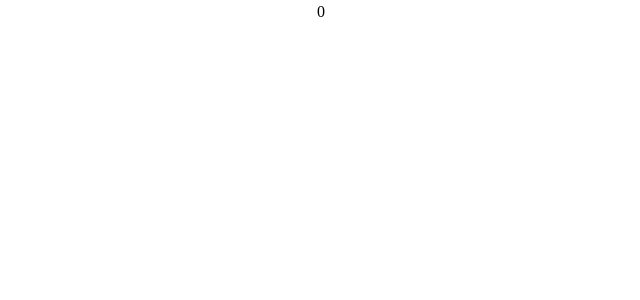
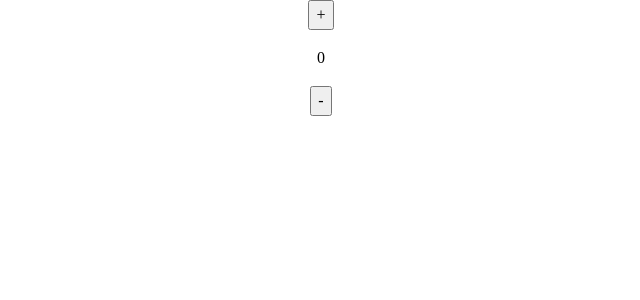
Before and after one commit to arsenevapolina/zustand, a React (Vite) app: page / in a window 1280 px wide. Shown: the top 300 px of the page, without its empty margins (319-959 px from the left). Built offline with nearby package versions, Linux system fonts and the light colour scheme.

Commit message:
feature - actions added

```diff
--- a/src/App.tsx
+++ b/src/App.tsx
@@ -2,11 +2,13 @@ import "./App.css";
 import { useCounterStore } from "./modal/counterStore";
 
 function App() {
-  const { counter } = useCounterStore();
+  const { counter, decrement, increment } = useCounterStore();
 
   return (
     <div className="wrapper">
+      <button onClick={increment}>+</button>
       <span>{counter}</span>
+      <button onClick={decrement}>-</button>
     </div>
   );
 }
--- a/src/modal/counterStore.ts
+++ b/src/modal/counterStore.ts
@@ -4,10 +4,27 @@ type CounterState = {
   counter: number;
 };
 
-const counterSlice: StateCreator<CounterState> = () => ({
+type CounterActions = {
+  increment: () => void;
+  decrement: () => void;
+};
+
+const counterSlice: StateCreator<CounterState & CounterActions> = (
+  set,
+  get
+) => ({
   counter: 0,
-  // начальное состояние стор
-  // выписали описание state в отдельный slice
+  decrement: () => {
+    const { counter } = get();
+    set({ counter: counter - 1 });
+  },
+  increment: () => {
+    const { counter } = get();
+    set({ counter: counter + 1 });
+  },
+  // actions - функции, к-е могут изменять значения, хранящиеся в Store
 });
 
-export const useCounterStore = create<CounterState>(counterSlice);
+export const useCounterStore = create<CounterState & CounterActions>(
+  counterSlice
+);
```
